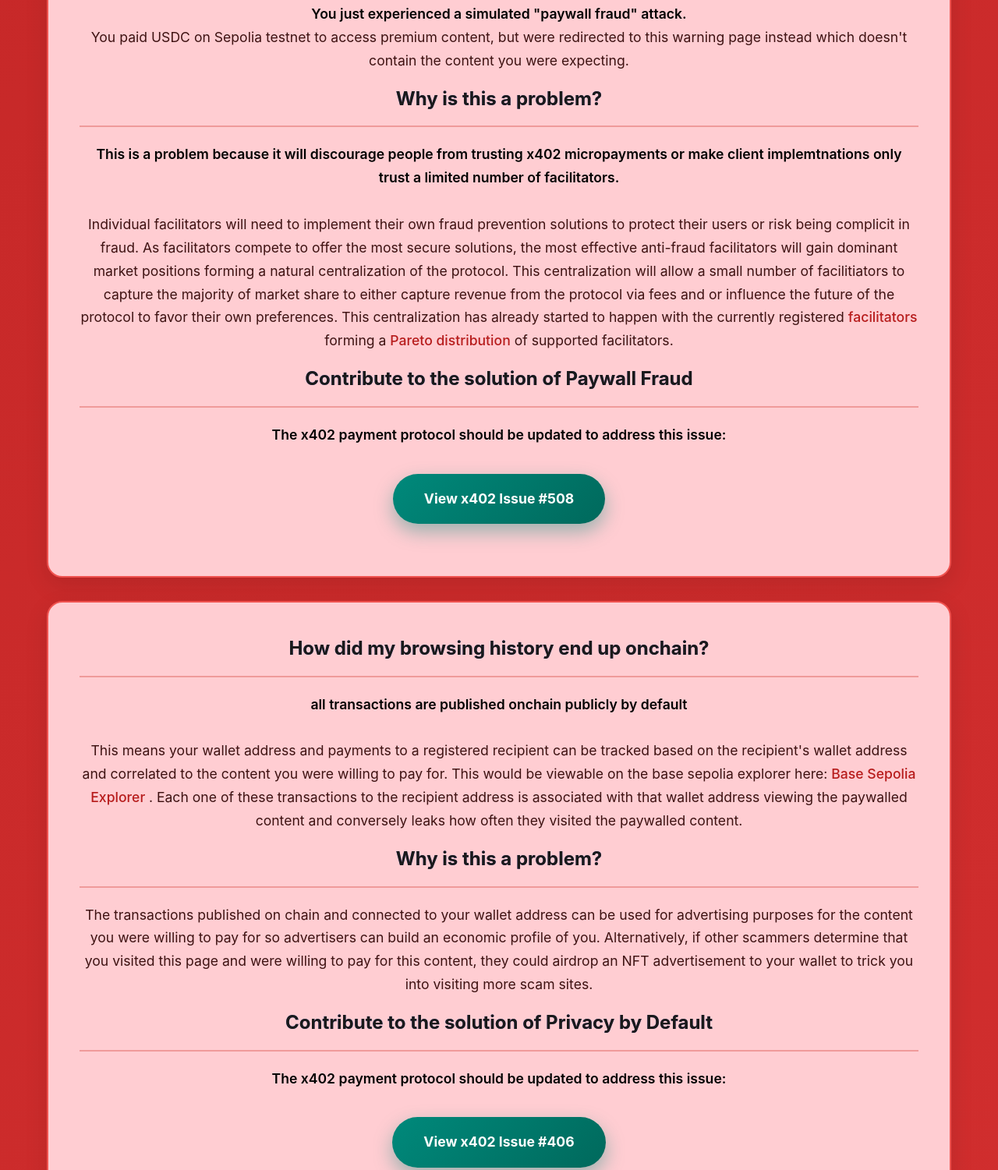
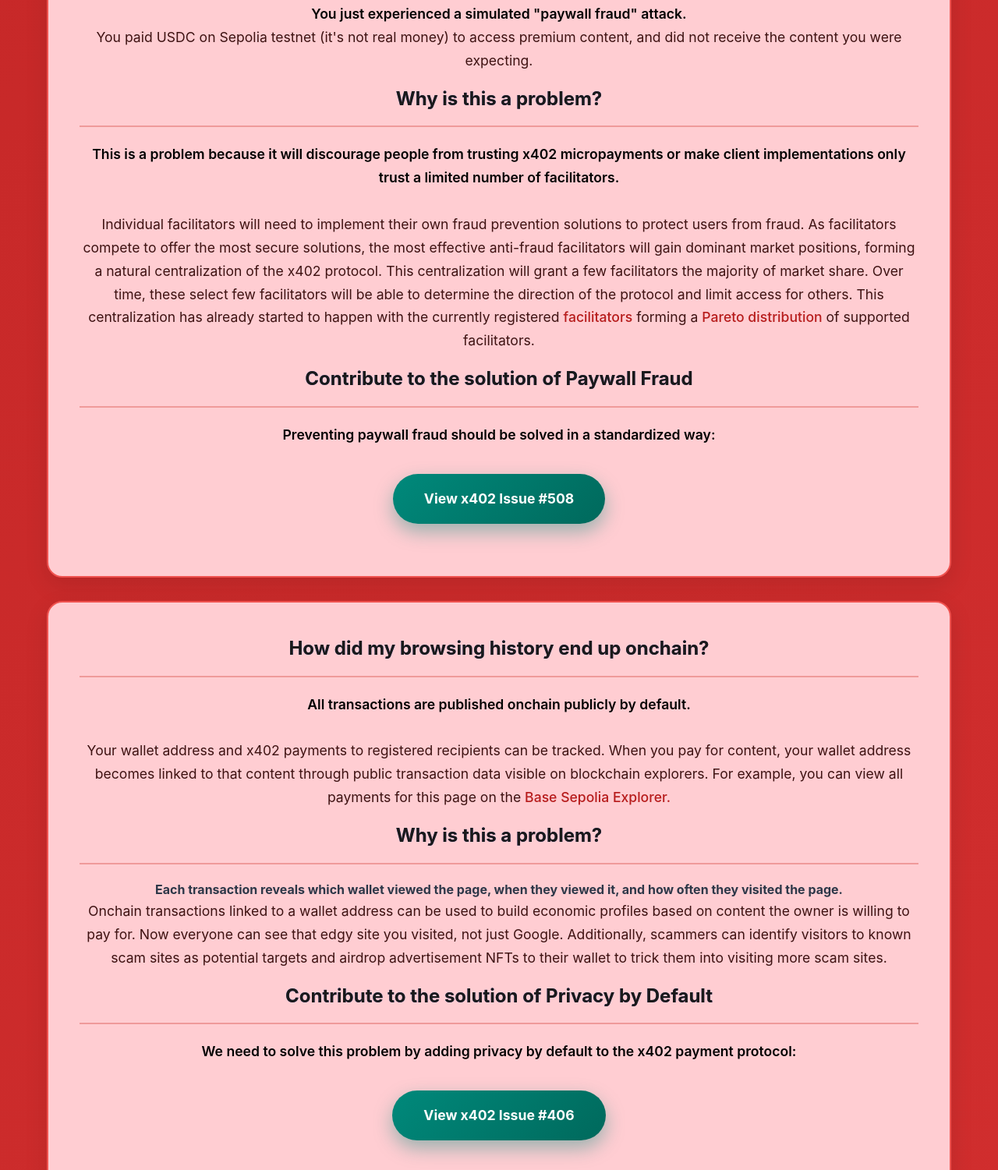
Before and after one commit to kdenhartog/paywall-fraud-demo, a website: page public/paywalled-content.html in a window 1280 px wide. Shown: the part 453-1954 px from the top of the page at 78% size. Drawn offline with Linux system fonts and the light colour scheme.

Commit message:
update PSA copy

```diff
--- a/public/paywalled-content.html
+++ b/public/paywalled-content.html
@@ -20,9 +20,8 @@
       <strong>You just experienced a simulated "paywall fraud"
         attack.</strong>
       <br>
-      You paid USDC on Sepolia testnet to access premium content, but were
-      redirected to this warning page instead which doesn't contain the
-      content you were expecting.
+      You paid USDC on Sepolia testnet (it's not real money) to
+      access premium content, and did not receive the content you were expecting.
     </p>
 
     <h3>Why is this a problem?</h3>
@@ -30,26 +29,21 @@
       <strong>
         This is a problem because it will discourage people from trusting
         x402
-        micropayments or make client implemtnations only trust a limited
+        micropayments or make client implementations only trust a limited
         number of
         facilitators.
       </strong>
       <br><br>
-      Individual facilitators will need to implement their own fraud
-      prevention solutions to protect their users or risk being complicit
-      in
-      fraud. As facilitators compete to offer the most secure solutions,
-      the
-      most effective anti-fraud facilitators will gain dominant market
-      positions forming a natural centralization of the protocol. This
-      centralization will
-      allow a small number of facilitiators to capture the majority of
-      market share to either
-      capture revenue from the protocol via fees and or influence the
-      future of the
-      protocol to favor their own preferences. This centralization has
-      already
-      started to happen with the currently registered <a
+Individual facilitators will need to implement their own fraud prevention
+solutions to protect users from fraud. As facilitators compete to offer the
+most secure solutions, the most effective anti-fraud facilitators will gain
+dominant market positions, forming a natural centralization of the x402
+protocol. This centralization will grant a few facilitators the
+majority of market share. Over time, these select few facilitators will be
+able to determine the direction of the protocol and limit access for
+others. This centralization has already started to happen with the
+currently registered
+      <a
         href="https://www.x402scan.com/facilitators"
         target="_self">facilitators</a> forming a <a
         href="https://en.wikipedia.org/wiki/Pareto_principle"
@@ -59,8 +53,7 @@
 
     <h3>Contribute to the solution of Paywall Fraud</h3>
     <p>
-      <strong>The x402 payment protocol should be updated to address this
-        issue:</strong>
+      <strong>Preventing paywall fraud should be solved in a standardized way:</strong>
     </p>
     <a href="https://github.com/coinbase/x402/issues/508"
       class="cta-button">
@@ -72,40 +65,37 @@
     <h3>How did my browsing history end up onchain?</h3>
     <p>
       <strong>
-        all transactions are published onchain publicly by default
+        All transactions are published onchain publicly by default.
       </strong>
       <br><br>
-      This means your wallet address and payments to a registered recipient
-      can be tracked based
-      on the recipient's wallet address and correlated to the content you
-      were
-      willing to pay for. This would be viewable on the base sepolia explorer here:
+      Your wallet address and x402 payments to registered recipients can be
+      tracked. When you pay for content, your wallet address becomes linked to
+      that content through public transaction data visible on blockchain
+      explorers. For example, you can view all payments for this page on the
       <a
         href="https://sepolia.basescan.org/token/0x036cbd53842c5426634e7929541ec2318f3dcf7e?a=0x14fd5ea59d8f9cfdb173e25b4fc4d3dbb14692bf">
-        Base Sepolia Explorer
-      </a>. Each one of these transactions to the recipient address is
-      associated with that wallet address viewing the paywalled content and
-      conversely leaks how often  they visited the paywalled content.
+        Base Sepolia Explorer.
+      </a>
     </p>
 
     <h3>Why is this a problem?</h3>
+    <strong>
+      Each transaction reveals which wallet viewed the page, when they viewed it, and how often they visited the page.
+    </strong>
+
     <p>
-      The transactions published on chain and connected to your wallet
-      address can be used for advertising purposes for the content you were
-      willing to pay for so
-      advertisers can build an economic profile of you. Alternatively, if
-      other
-      scammers determine that you visited this page and were willing to pay
-      for
-      this content, they could airdrop an NFT advertisement to your wallet
-      to
-      trick you into visiting more scam sites.
+      Onchain transactions linked to a wallet address can be used to build
+      economic profiles based on content the owner is willing to pay for. Now
+      everyone can see that edgy site you visited, not just Google.
+      Additionally, scammers can identify visitors to known scam sites as
+      potential targets and airdrop advertisement NFTs to their wallet to trick them
+      into visiting more scam sites.
     </p>
 
     <h3>Contribute to the solution of Privacy by Default</h3>
     <p>
-      <strong>The x402 payment protocol should be updated to address this
-        issue:</strong>
+      <strong>We need to solve this problem by adding
+      privacy by default to the x402 payment protocol:</strong>
     </p>
     <a href="https://github.com/coinbase/x402/issues/406"
       class="cta-button">
@@ -123,13 +113,11 @@
         allow="accelerometer; autoplay; clipboard-write; encrypted-media; gyroscope; picture-in-picture; web-share"
         allowfullscreen>
       </iframe>
-      <p>
-        Disclaimer: This is a simulated paywall fraud attack and the payments
-        are not real as this demo only works on Base Sepolia testnet.
-      </p>
     </div>
   </div>
 
-  <a href="/" class="cta-button secondary">Return to Homepage</a>
+  <div style="text-align: center;">
+    <a href="/" class="cta-button secondary">Return to Homepage</a>
+  </div>
 
 </body>
```
